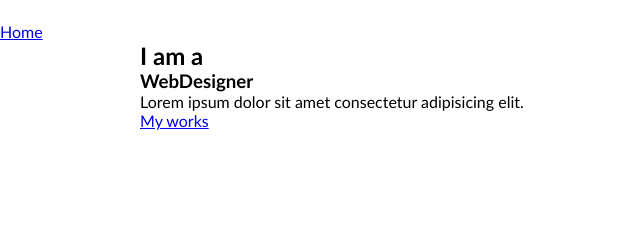
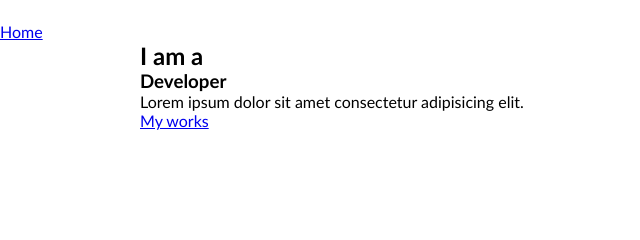
Before and after one commit to UjjwalRana12/portfolio, a plain HTML site: page index.html in a window 1280 px wide. Shown: the part 324-564 px from the top of the page, 0-640 px from the left. Drawn offline with Linux system fonts and the light colour scheme.

Commit message:
Add developer to hero

```diff
--- a/index.html
+++ b/index.html
@@ -19,7 +19,7 @@
     <div class="contents">
         <div class="head-title">
             <h2>I am a </h2>
-            <h3>WebDesigner</h3>
+            <h3>Developer</h3>
         </div>
         <p class="desc">Lorem ipsum dolor sit amet consectetur adipisicing elit. </p>
         <a href="#" class="btn">My works</a>
```
